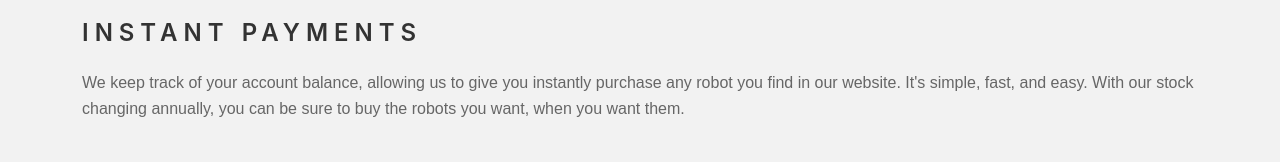
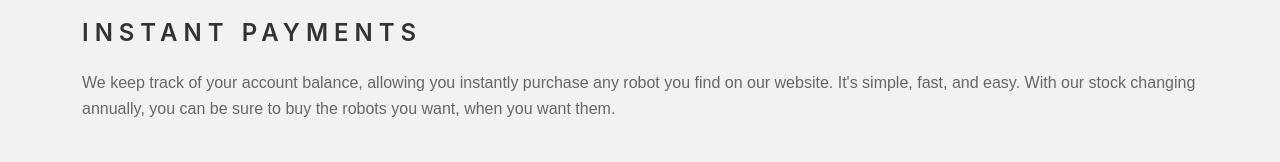
Before and after one commit to AMartinez2/cst438-team13, an Angular app: page / in a window 1280 px wide. Shown: the part 540-702 px from the top of the page. Built offline with nearby package versions, Linux system fonts and the light colour scheme; no server answers.

Commit message:
Update login.component.html

```diff
--- a/src/app/login/login.component.html
+++ b/src/app/login/login.component.html
@@ -13,7 +13,7 @@
       <div class="l-box">
         <h3 class="information-head">Instant payments</h3>
         <p>
-          We keep track of your account balance, allowing us to give you instantly purchase any robot you find in our website. It's simple, fast, and easy. With our stock changing annually, you can be sure to buy the robots you want, when you want them.
+          We keep track of your account balance, allowing you instantly purchase any robot you find on our website. It's simple, fast, and easy. With our stock changing annually, you can be sure to buy the robots you want, when you want them.
         </p>
       </div>
     </div>
```
